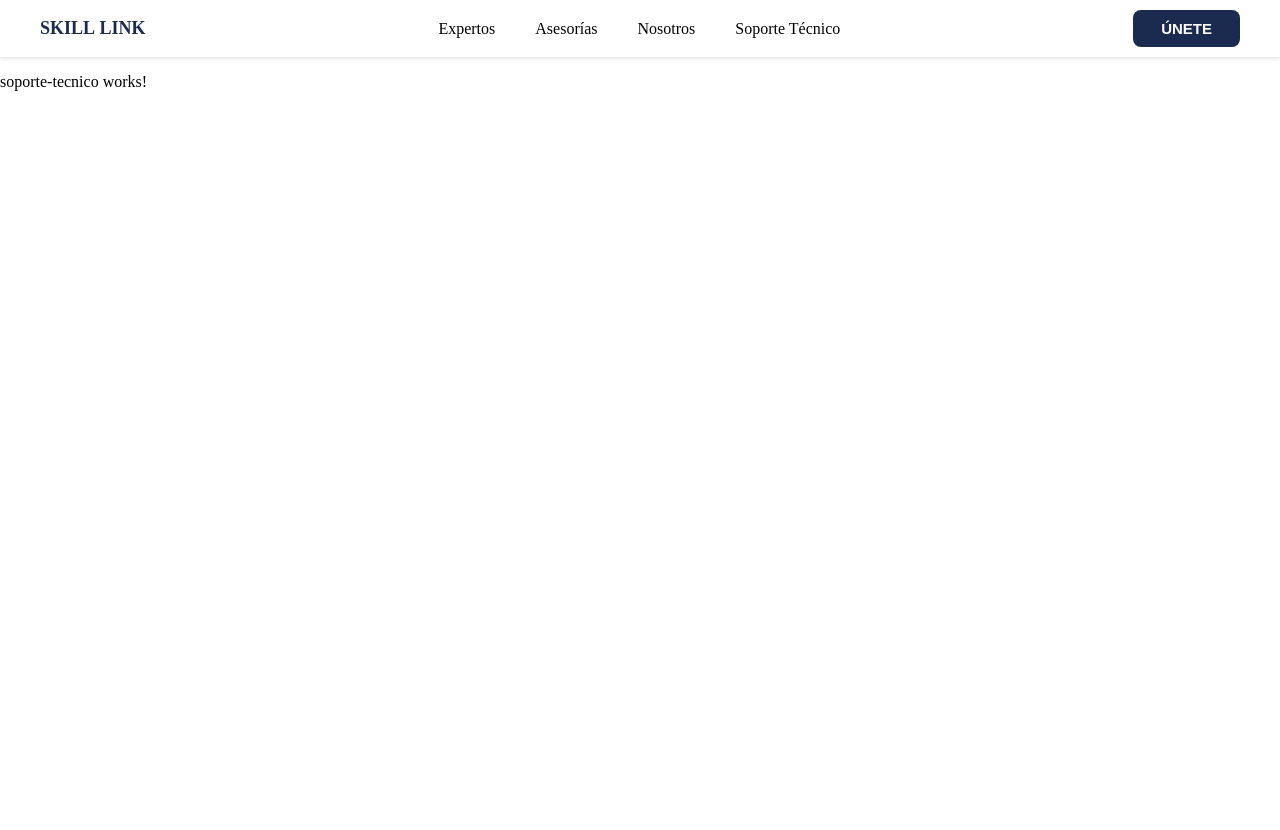
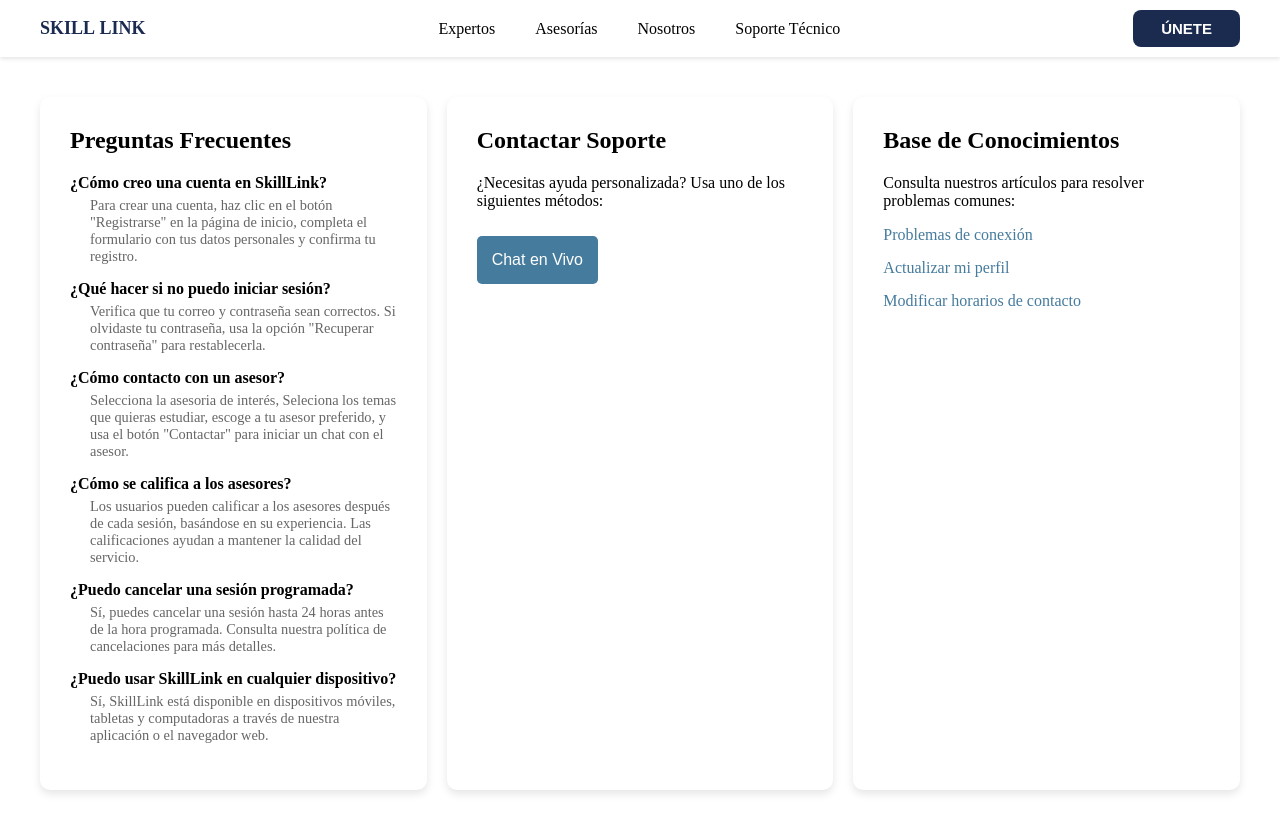
Before and after one commit to Lehonel/Arqui-web, an Angular app: page /soporte in a window 1280 px wide. Before the commit the page ends 800 px from the top, so only its background shows below. Built offline with nearby package versions, Linux system fonts and the light colour scheme.

Commit message:
soporte--tecnico

```diff
--- a/src/app/nosotros/nosotros.html
+++ b/src/app/nosotros/nosotros.html
@@ -48,7 +48,7 @@
 
     <div class="card">
       <img src="assets/img/jose.webp" alt="José Matos Apoloni" />
-      <h4>José Matos Apoloni</h4>
+      <h4>Joséxo Matos Apoloni</h4>
       <p>Ingenieria de Sistemas</p>
     </div>
 
--- a/src/app/soporte-tecnico/soporte-tecnico.css
+++ b/src/app/soporte-tecnico/soporte-tecnico.css
@@ -0,0 +1,187 @@
+html, body {
+  height: 100%;
+  margin: 0;
+  padding: 0;
+}
+
+body {
+  min-height: 100vh;
+  display: flex;
+  flex-direction: column;
+  font-family: Arial, sans-serif;
+  background-color: #f9f9f9;
+  color: #333;
+}
+
+.main {
+  flex: 1;
+  display: grid;
+  grid-template-columns: repeat(auto-fit, minmax(300px, 1fr));
+  gap: 20px;
+  padding: 40px;
+}
+
+.faq, .contact-support, .knowledge-base {
+  background: white;
+  padding: 30px;
+  border-radius: 10px;
+  box-shadow: 0 4px 8px rgba(0, 0, 0, 0.1);
+}
+
+h1, h2 {
+  margin: 0 0 20px;
+}
+
+/* Scoped list styles for support page content */
+.faq ul, .knowledge-base ul {
+  list-style: none;
+  padding: 0;
+}
+
+
+.help{
+  color: #457B9D;
+  font-weight: lighter;
+  margin-bottom: 10px;}
+
+.faq ul li, .knowledge-base ul li {
+  margin-bottom: 15px;
+
+}
+.faq ul li a, .knowledge-base ul li a {
+  text-decoration: none;
+  color: #457B9D;
+}
+
+
+
+
+.faq ul li a:hover, .knowledge-base ul li a:hover {
+  text-decoration: underline;
+}
+
+
+.faq li {
+  margin-bottom: 25px;
+}
+
+.faq li p {
+  margin: 5px 0 0 20px;
+  font-size: 0.9em;
+  color: #666;
+}
+
+.btn {
+  display: inline-block;
+  width: 100%;
+  padding: 15px;
+  margin-top: 10px;
+  text-align: center;
+  color: white;
+  background-color: #457B9D;
+  border: none;
+  border-radius: 5px;
+  font-size: 16px;
+  cursor: pointer;
+  max-width: max-content;
+}
+.btn:hover {
+  background-color: #5362eb;
+}
+
+.footer-skilllink {
+  background: #1D3557;
+  color: #fff;
+  padding: 32px 0 16px 0;
+  font-size: 1rem;
+  margin-top: auto; /* Hace que el footer se pegue abajo */
+}
+
+.footer-content {
+  max-width: 1100px;
+  margin: 0 auto;
+  display: flex;
+  flex-wrap: wrap;
+  align-items: center;
+  justify-content: space-between;
+  padding: 0 24px;
+  gap: 24px;
+}
+
+.footer-logo {
+  display: flex;
+  align-items: center;
+  gap: 10px;
+  font-size: 1.3rem;
+  font-weight: bold;
+}
+
+.footer-logo img {
+  height: 40px;
+}
+
+.footer-nav {
+  display: flex;
+  gap: 32px;
+}
+
+.footer-nav a {
+  color: #fff;
+  text-decoration: none;
+  font-weight: 500;
+  font-size: 1rem;
+  transition: color 0.2s;
+}
+
+.footer-nav a:hover {
+  color: #a8dadc;
+}
+
+/* Override header nav link hover underline */
+.header-container .header-nav li a:hover {
+  text-decoration: none !important;
+}
+
+.footer-social {
+  display: flex;
+  gap: 16px;
+  align-items: center;
+}
+
+.footer-social a {
+  display: flex;
+  align-items: center;
+}
+
+.footer-social img {
+  height: 28px;
+  width: 28px;
+  filter: brightness(0) invert(1);
+  transition: filter 0.2s;
+}
+
+.footer-social img:hover {
+  filter: brightness(0.8) invert(0.7) sepia(1) hue-rotate(180deg);
+}
+
+.footer-bottom {
+  text-align: center;
+  margin-top: 24px;
+  font-size: 1rem;
+  color: #a8dadc;
+}
+
+.icons {
+  text-align: center;
+  gap: 10px;
+  margin-top: 20px;
+  justify-content: center;
+  display: flex;
+  align-items: center;
+}
+
+.icons a{
+  text-decoration: none;
+  color: rgb(240, 239, 239);
+  font-size: 25px;
+}
--- a/src/app/soporte-tecnico/soporte-tecnico.html
+++ b/src/app/soporte-tecnico/soporte-tecnico.html
@@ -1 +1,47 @@
-<p>soporte-tecnico works!</p>
+<main class="main">
+  <section class="faq">
+    <h2>Preguntas Frecuentes</h2>
+    <ul>
+      <li>
+        <strong>¿Cómo creo una cuenta en SkillLink?</strong>
+        <p>Para crear una cuenta, haz clic en el botón "Registrarse" en la página de inicio, completa el formulario con tus datos personales y confirma tu registro.</p>
+      </li>
+      <li>
+        <strong>¿Qué hacer si no puedo iniciar sesión?</strong>
+        <p>Verifica que tu correo y contraseña sean correctos. Si olvidaste tu contraseña, usa la opción "Recuperar contraseña" para restablecerla.</p>
+      </li>
+      <li>
+        <strong>¿Cómo contacto con un asesor?</strong>
+        <p>Selecciona la asesoria de interés, Seleciona los temas que quieras estudiar, escoge a tu asesor preferido, y usa el botón "Contactar" para iniciar un chat con el asesor.</p>
+      </li>
+      <li>
+        <strong>¿Cómo se califica a los asesores?</strong>
+        <p>Los usuarios pueden calificar a los asesores después de cada sesión, basándose en su experiencia. Las calificaciones ayudan a mantener la calidad del servicio.</p>
+      </li>
+      <li>
+        <strong>¿Puedo cancelar una sesión programada?</strong>
+        <p>Sí, puedes cancelar una sesión hasta 24 horas antes de la hora programada. Consulta nuestra política de cancelaciones para más detalles.</p>
+      </li>
+      <li>
+        <strong>¿Puedo usar SkillLink en cualquier dispositivo?</strong>
+        <p>Sí, SkillLink está disponible en dispositivos móviles, tabletas y computadoras a través de nuestra aplicación o el navegador web.</p>
+      </li>
+    </ul>
+  </section>
+
+  <section class="contact-support">
+    <h2>Contactar Soporte</h2>
+    <p>¿Necesitas ayuda personalizada? Usa uno de los siguientes métodos:</p>
+    <button class="btn btn-live-chat" id = "btn-live-chat">Chat en Vivo</button>
+  </section>
+
+  <section class="knowledge-base">
+    <h2>Base de Conocimientos</h2>
+    <p>Consulta nuestros artículos para resolver problemas comunes:</p>
+    <ul>
+      <li><a href="#" class = "help">Problemas de conexión</a></li>
+      <li><a href="#" class = "help">Actualizar mi perfil</a></li>
+      <li><a href="#" class = "help">Modificar horarios de contacto</a></li>
+    </ul>
+  </section>
+</main>
--- a/src/app/soporte-tecnico/soporte-tecnico.ts
+++ b/src/app/soporte-tecnico/soporte-tecnico.ts
@@ -1,10 +1,12 @@
-import { Component } from '@angular/core';
+import { Component, CUSTOM_ELEMENTS_SCHEMA } from '@angular/core';
 
 @Component({
   selector: 'app-soporte-tecnico',
   imports: [],
   templateUrl: './soporte-tecnico.html',
   styleUrl: './soporte-tecnico.css',
+  standalone: true,
+  schemas: [CUSTOM_ELEMENTS_SCHEMA]
 })
 export class SoporteTecnico {
 
--- a/src/index.html
+++ b/src/index.html
@@ -6,8 +6,11 @@
   <base href="/">
   <meta name="viewport" content="width=device-width, initial-scale=1">
   <link rel="icon" type="image/x-icon" href="favicon.ico">
+  <!-- Ionicons -->
+  <script type="module" src="https://unpkg.com/ionicons@7.1.0/dist/ionicons/ionicons.esm.js"></script>
+  <script nomodule src="https://unpkg.com/ionicons@7.1.0/dist/ionicons/ionicons.js"></script>
 </head>
 <body>
-  <app-root></app-root>
+<app-root></app-root>
 </body>
 </html>
```
Also changed, not shown: public/Jhair.png (added), public/star.svg (added).
